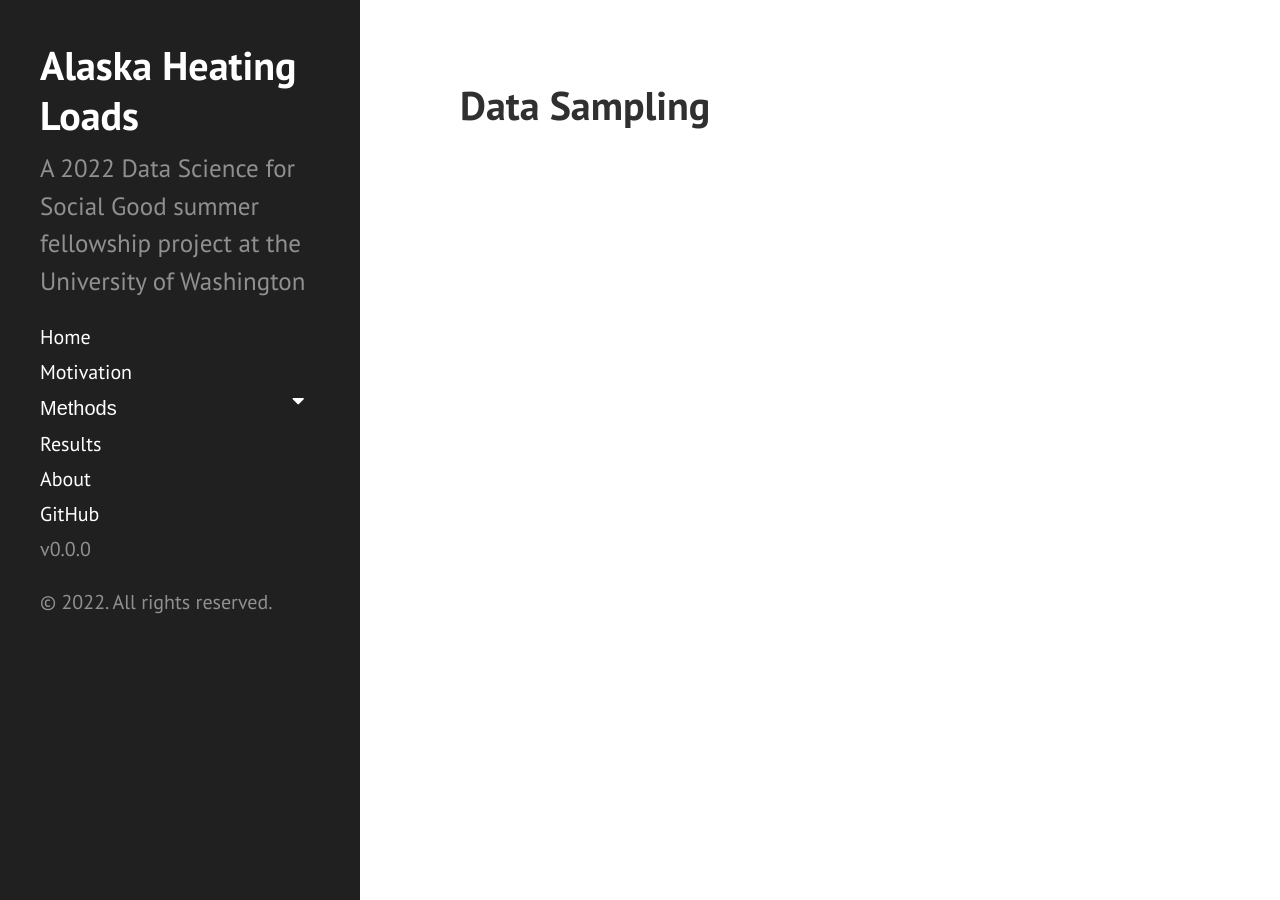
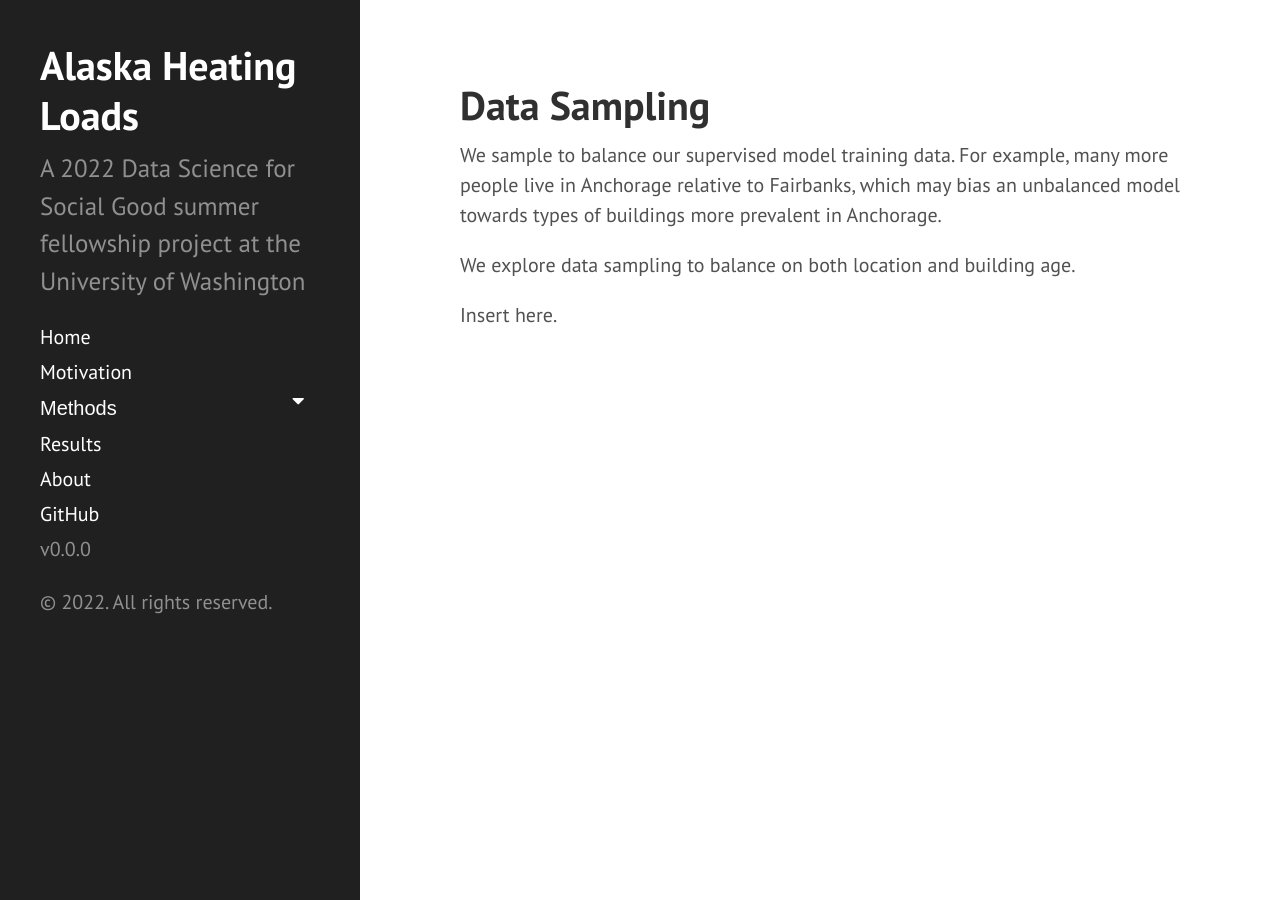
Before and after one commit to uwescience/DSSG2022_heating_loads, a Jekyll site: the page built from method2.md, in a window 1280 px wide. Built offline with Jekyll 4.4.1, drawn with Linux system fonts in a browser that asks for light colours.

Commit message:
Update method2.md
placeholder text

```diff
--- a/method2.md
+++ b/method2.md
@@ -2,3 +2,9 @@
 layout: page
 title: Data Sampling
 ---
+
+We sample to balance our supervised model training data. For example, many more people live in Anchorage relative to Fairbanks, which may bias an unbalanced model towards types of buildings more prevalent in Anchorage.
+
+We explore data sampling to balance on both location and building age.
+
+Insert <datasamplingresults.png> here.
```
